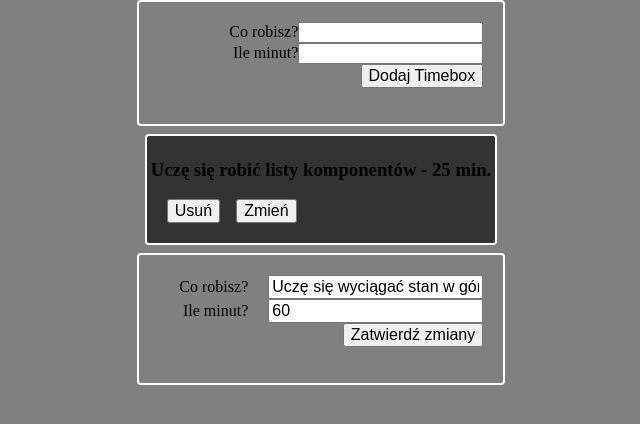
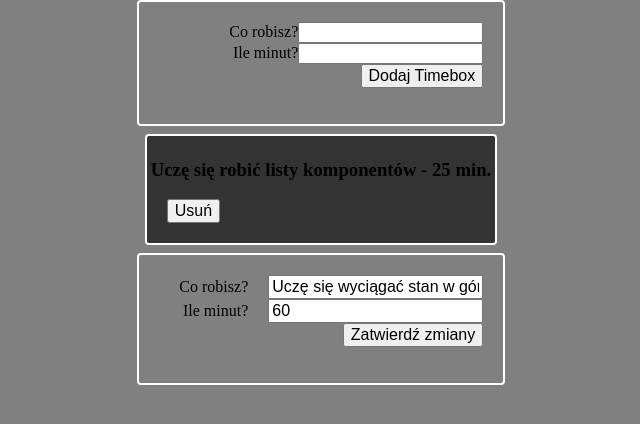
Before and after one commit to mrozrafal/timeboxing, a React (Create React App) app: page / in a window 1280 px wide. Shown: the top 424 px of the page, without its empty margins (319-959 px from the left). Built offline with nearby package versions, Linux system fonts and the light colour scheme.

Commit message:
refacatoring: better application visual presentation

```diff
--- a/src/components/Clock.js
+++ b/src/components/Clock.js
@@ -34,10 +34,10 @@ function Clock ({className,  minutes, seconds }) {
       }
      return `${formater}`;
     }
-    function NonNegativeNimberType(props, propName, componentName){
-      if (props[propName] < 0 ) {
-        return new Error (`Invalid prop ' ${propName}' issued to commponent '${componentName}'. It has to be greater or equal to 0.`)
-      }
-    }
+    // function NonNegativeNumberType(props, propName, componentName){
+    //   if (props[propName] < 0 ) {
+    //     return new Error (`Invalid prop ' ${propName}' issued to commponent '${componentName}'. It has to be greater or equal to 0.`)
+    //   }
+    // }
 
   export default Clock;
--- a/src/components/CurrentTimebox.js
+++ b/src/components/CurrentTimebox.js
@@ -102,7 +102,7 @@ render() {
    <button onClick= {this.handleStart}disabled={isRunning}>Start</button>
    <button onClick={this.handleStop} disabled={!isRunning}>Stop</button>
    <button onClick={this.togglePause} disabled={!isRunning}>{isPaused ? "Wznów" : "Pauzuj"}</button>
-   Liczba przerw: {pausesCount}
+   <br/>Liczba przerw: {pausesCount}
   </div>
        )
     }
--- a/src/components/Timebox.js
+++ b/src/components/Timebox.js
@@ -1,4 +1,5 @@
 import React from 'react';
+
 
 
 function Timebox({ title, totalTimeInMinutes, onDelete, onEdit }) {
@@ -6,15 +7,20 @@ function Timebox({ title, totalTimeInMinutes, onDelete, onEdit }) {
         throw new Error("Czas musi być większy od zera!")
     }
 
+
+
     return (
         <div className="Timebox">
             <h3> {title} - {totalTimeInMinutes} min. </h3>
             <button onClick={onDelete}>Usuń</button>
-            <button onClick={onEdit}>Zmień</button>
+
+
+
+
         </div>
 
     )
- }
+}
 
 
 export default Timebox;
--- a/src/components/TimeboxList.js
+++ b/src/components/TimeboxList.js
@@ -35,6 +35,7 @@ class TimeboxList extends React.Component {
             return { timeboxes };
         })
     }
+
     handleCreate = (createdTimebox) => {
         try {
             this.addTimebox(createdTimebox);
@@ -59,7 +60,7 @@ class TimeboxList extends React.Component {
                                     title={timebox.title}
                                     totalTimeInMinutes={timebox.totalTimeInMinutes}
                                     onDelete={() => this.removeTimebox(index)}
-                                    onEdit={() => this.updateTimebox(index, { ...timebox, title: "Updated" })}
+
                                 />
                             </ErrorBoundary>
 
```
